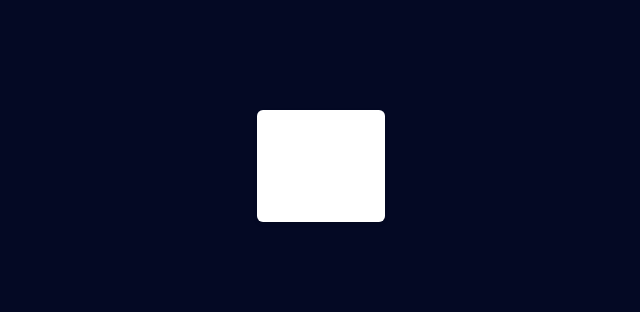
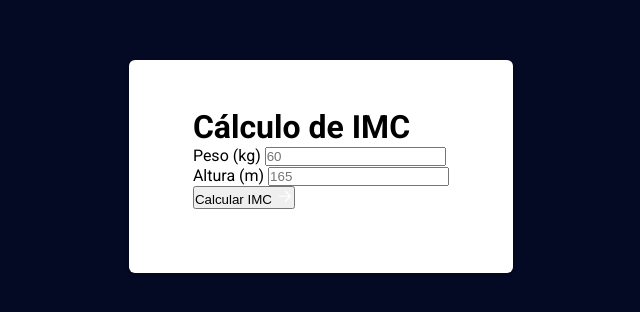
Before and after one commit to horquidia-lima/IMC, a plain HTML site: page index.html in a window 1280 px wide. Shown: the part 234-546 px from the top of the page, without its empty margins (319-959 px from the left). Drawn offline with Linux system fonts and the light colour scheme.

Commit message:
add html form

```diff
--- a/index.html
+++ b/index.html
@@ -13,7 +13,23 @@
 <body>
   <div class="container">
     <main class="card">
+      <form>
+        <h1 class="title">Cálculo de IMC</h1>
 
+        <div class="input-wrapper">
+          <label for="weight">Peso (kg)</label>
+          <input id="weight" type="text" placeholder="60">
+        </div>
+
+        <div class="input-wrapper">
+          <label for="height">Altura (m)</label>
+          <input id="height" type="text" placeholder="165">
+        </div>
+
+        <button type="submit">Calcular IMC
+          <img src="./images/arrow-up-right.svg" alt="Seta apontando para direita">
+        </button>
+      </form>
     </main>
   </div>
 </body>
```
Also changed, not shown: images/arrow-up-right.svg (added).
